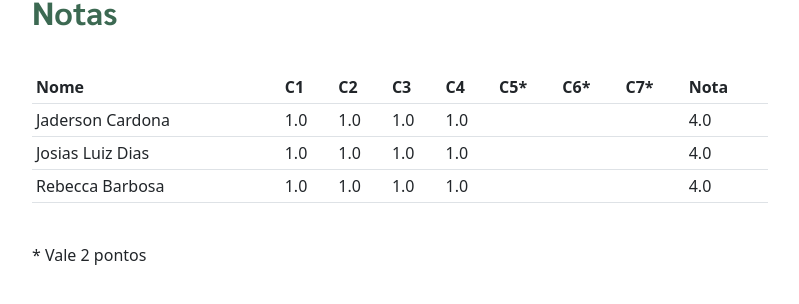
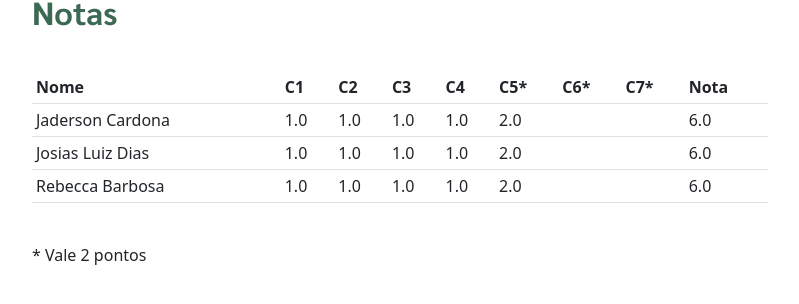
Before and after one commit to pedrokroger/pedrokroger.github.io, a Jekyll site: the page built from pages/musb18-comp9.md, in a window 1280 px wide and 900 px high, scrolled down 440 px. Shown: the part 151-455 px from the top of the window, without its empty margins (50-849 px from the left). Built offline with Jekyll 4.4.1, drawn with Linux system fonts in a browser that asks for light colours.

Commit message:
Notas de Composição 9

```diff
--- a/pages/musb18-comp9.md
+++ b/pages/musb18-comp9.md
@@ -25,9 +25,9 @@ partitura e um mp3 com a performance MIDI (Finale, Sibelius, etc).
 
 | Nome             | C1  | C2  | C3  | C4  | C5* | C6* | C7* | Nota |
 |------------------|-----|-----|-----|-----|-----|-----|-----|------|
-| Jaderson Cardona | 1.0 | 1.0 | 1.0 | 1.0 |     |     |     | =sum |
-| Josias Luiz Dias | 1.0 | 1.0 | 1.0 | 1.0 |     |     |     | =sum |
-| Rebecca Barbosa  | 1.0 | 1.0 | 1.0 | 1.0 |     |     |     | =sum |
+| Jaderson Cardona | 1.0 | 1.0 | 1.0 | 1.0 | 2.0 |     |     | =sum |
+| Josias Luiz Dias | 1.0 | 1.0 | 1.0 | 1.0 | 2.0 |     |     | =sum |
+| Rebecca Barbosa  | 1.0 | 1.0 | 1.0 | 1.0 | 2.0 |     |     | =sum |
 
 \* Vale 2 pontos
 
```
